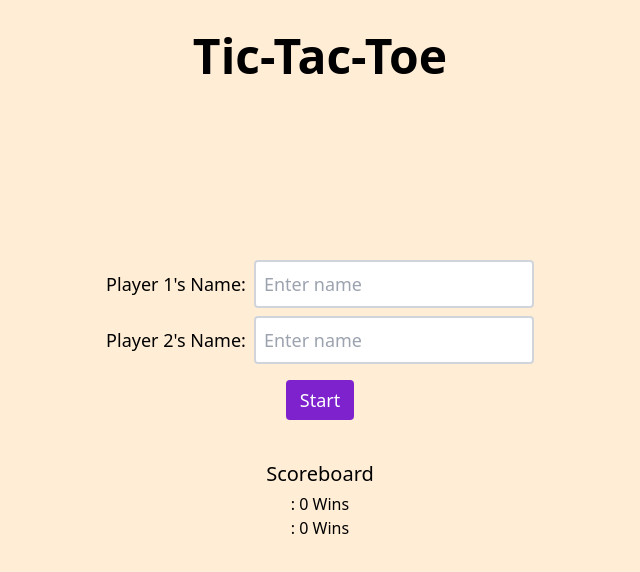
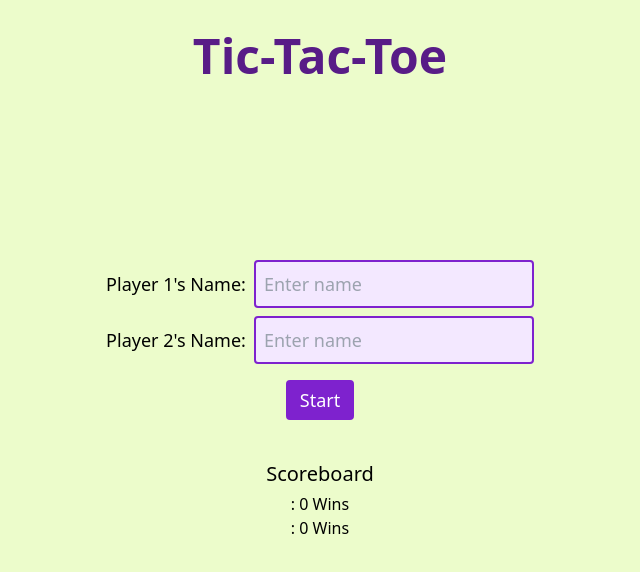
Before and after one commit to Vinit-kanpariya/tic-tac-toe, a React (Create React App) app: page / in a window 1280 px wide. Shown: the top 572 px of the page, without its empty margins (320-960 px from the left). Built offline with nearby package versions, Linux system fonts and the light colour scheme.

Commit message:
background changes

```diff
--- a/src/App.tsx
+++ b/src/App.tsx
@@ -122,9 +122,9 @@ const App: React.FC = () => {
   };
 
   return (
-    <div className="min-h-screen bg-orange-100 flex flex-col items-center justify-center p-4">
+    <div className="min-h-screen bg-lime-100 flex flex-col items-center justify-center p-4">
       {/* Title centered at the top */}
-      <h1 className="text-3xl sm:text-4xl md:text-5xl font-bold mb-4 text-center w-full absolute top-8">
+      <h1 className="text-3xl sm:text-4xl md:text-5xl font-bold mb-4 text-purple-900 text-center w-full absolute top-8">
         Tic-Tac-Toe
       </h1>
 
@@ -139,7 +139,7 @@ const App: React.FC = () => {
               placeholder="Enter name"
               required
               onChange={(e) => setplayer1(e.target.value)}
-              className="p-2 border-2 border-gray-300 rounded text-lg"
+              className="p-2 border-2 border-purple-700 bg-purple-100 rounded text-lg"
             />
           </div>
           <div className="mb-4">
@@ -150,7 +150,7 @@ const App: React.FC = () => {
               placeholder="Enter name"
               required
               onChange={(e) => setplayer2(e.target.value)}
-              className="p-2 border-2 border-gray-300 rounded text-lg"
+              className="p-2 border-2 border-purple-700 bg-purple-100 rounded text-lg"
             />
           </div>
           <button
@@ -189,7 +189,7 @@ const App: React.FC = () => {
           <div className="mt-4 flex justify-center">
             <button
               onClick={handleRestartFromStart}
-              className="pl-3 pr-3 pt-1 pb-1 text-white bg-purple-800 rounded hover:text-purple-700 hover:bg-purple-100 border-2 border-purple-700 text-lg"
+              className="pl-3 pr-3 pt-1 pb-1 text-white bg-purple-700 rounded hover:text-purple-700 hover:bg-purple-100 border-2 border-purple-700 text-lg"
             >
               Restart
             </button>
```
